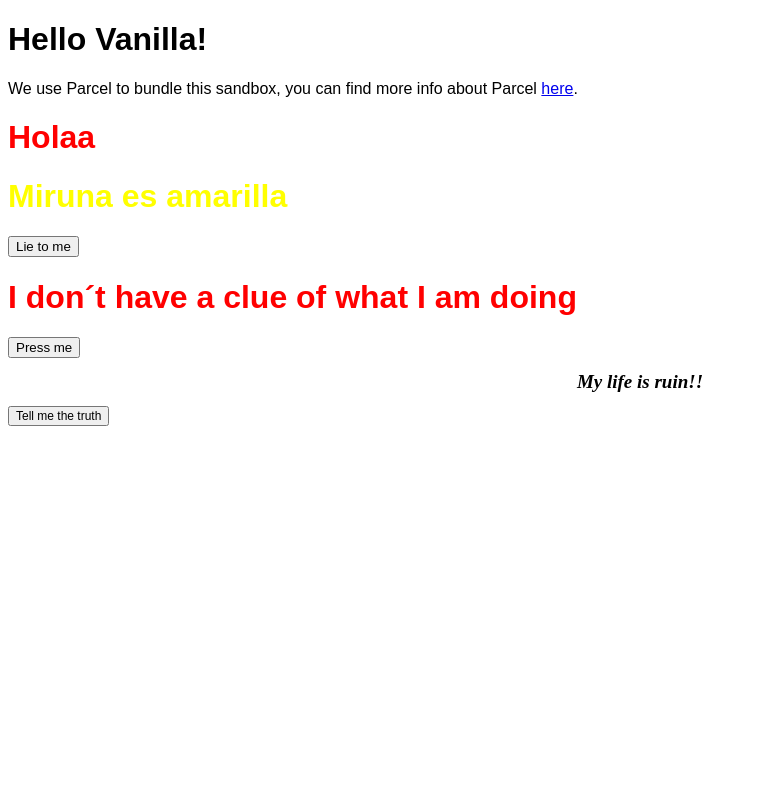
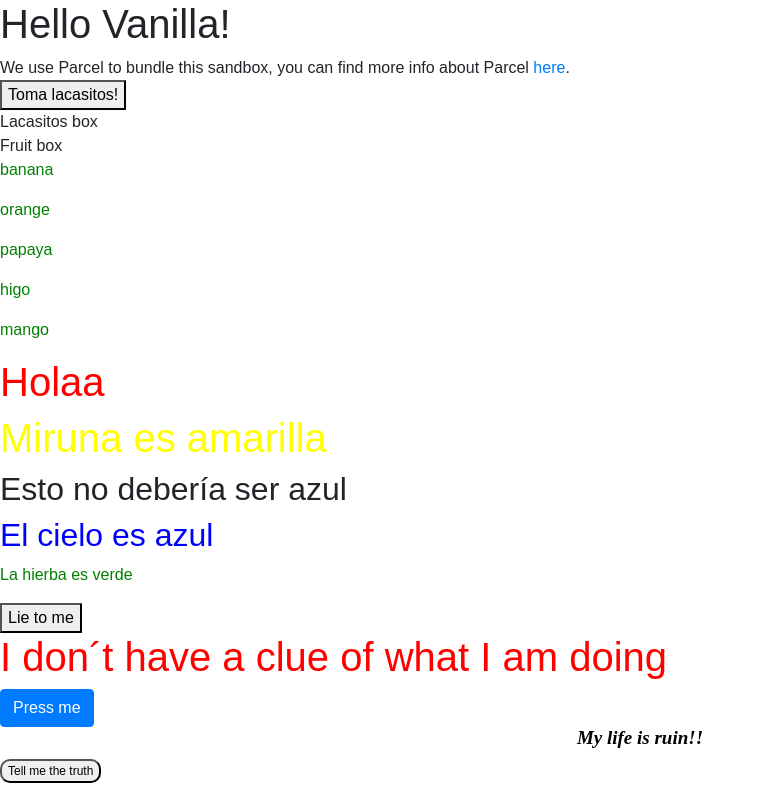
Before and after one commit to dragosgn/vanilla-javascript-class, a website built with Parcel: page index.html in a window 1280 px wide. Shown: the whole page, without its empty margins (0-765 px from the left). Built offline with nearby package versions, Linux system fonts and the light colour scheme.

Commit message:
latest commit
simple loops

```diff
--- a/general-styles.css
+++ b/general-styles.css
@@ -1,5 +1,6 @@
 .title {
   color: red;
+  font-sized: 14px;
 }
 #miruna {
   color: yellow;
@@ -15,4 +16,12 @@
 .pink {
   color: redk;
   font-size: 12px;
+  border-radius: 10px;
 }
+
+div > p {
+  color: green !important;
+}
+div > h2 {
+  color: blue;
+}
--- a/index.html
+++ b/index.html
@@ -4,14 +4,23 @@
 <head>
 	<title>Hola mundo!</title>
 	<meta charset="UTF-8" />
-	<link rel="stylesheet" type="text/css" href="general-styles.css" />
 
+	<link rel="stylesheet" href="https://stackpath.bootstrapcdn.com/bootstrap/4.3.1/css/bootstrap.min.css" integrity="sha384-ggOyR0iXCbMQv3Xipma34MD+dH/1fQ784/j6cY/iJTQUOhcWr7x9JvoRxT2MZw1T" crossorigin="anonymous">
+		<link rel="stylesheet" type="text/css" href="general-styles.css" />
 </head>
 
 <body>
 	<div id="app"></div>
+	<button onclick="tomaLacasitos()">Toma lacasitos!</button>
+	<div id="lacasitosBox">Lacasitos box</div>
+	<div id="fruitsBox">Fruit box</div>
 	<h1 class="title">Holaa </h1>
 	<h1 id="miruna">Miruna es amarilla</h1>
+	<h2>Esto no debería ser azul</h2>
+	<div>
+		<h2>El cielo es azul</h2>
+		<p>La hierba es verde</p>
+	</div>
 	<button id="button" onclick="dragosFunction()">Lie to me</button>
 		<!-- Miruna -->
 		 <h1 class="title" id="title">I don´t have a clue of what I am doing</h1>
@@ -23,8 +32,10 @@
 		<div style="width: 100%;">
 			<button id="buttonOlga" class="pink" onclick="olgaFunction()" style="margin-left: auto; margin-right: auto;">Tell me the truth</button>
 		</div>
+
 	<script src="src/index.js">
 	</script>
+
 	<script>
 
 	function dragosFunction() {
@@ -40,6 +51,25 @@
 			document.getElementById("title").style.color = "green";
 			document.getElementById("title").innerHTML ="Blablabla";
 		}
+
+		function tomaLacasitos() {
+
+			var lacasito = document.createElement("P");
+
+			lacasito.innerHTML = "Lacasito";
+
+			document.getElementById("lacasitosBox").appendChild(lacasito);
+
+		}
+
+			var fruits = ["banana", "orange", "papaya", "higo", "mango"];
+			var fruitsLength = fruits.length;
+			for(var i = 0; i < fruitsLength; i++) {
+			 		var fruit = document.createElement("P");
+			 		fruit.innerHTML = fruits[i];
+			 		document.getElementById("fruitsBox").appendChild(fruit);
+				}
+
 	</script>
 </body>
 
--- a/package.json
+++ b/package.json
@@ -7,9 +7,7 @@
     "start": "parcel index.html --open",
     "build": "parcel build index.html"
   },
-  "dependencies": {
-    "bootstrap-progressbar": "0.9.0"
-  },
+  "dependencies": {},
   "devDependencies": {
     "@babel/core": "7.2.0",
     "parcel-bundler": "^1.6.1"
```
